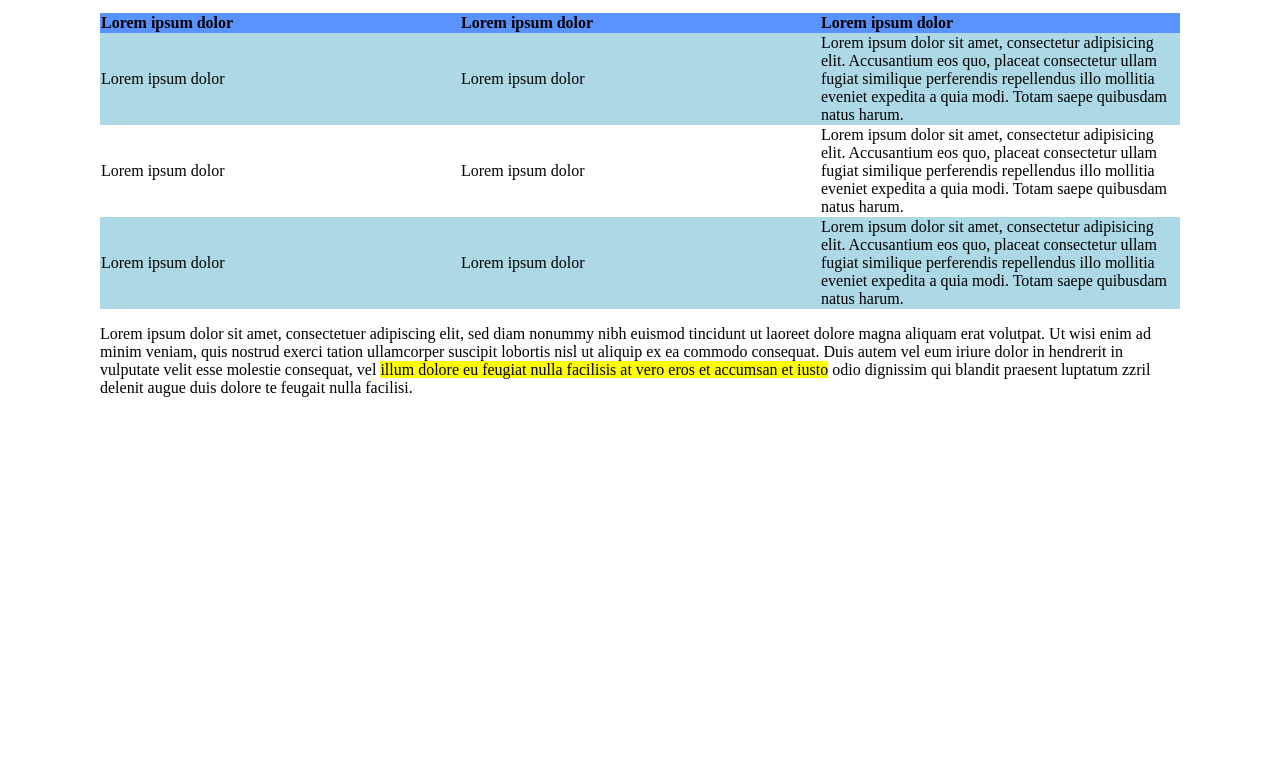
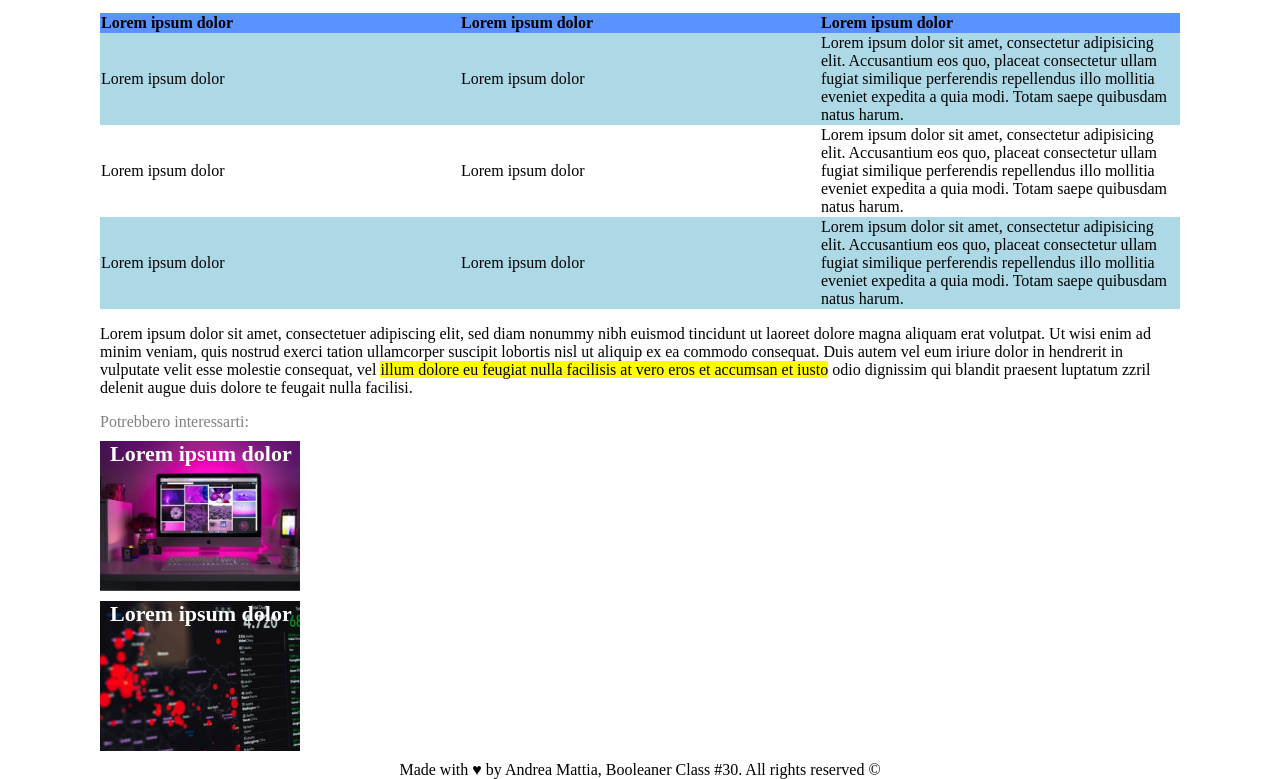
Before and after one commit to Andrea-Mattia/html-css-booleaner, a website: page index.html in a window 1280 px wide. Shown: the part 692-1471 px from the top of the page. Before the commit the page ends 1105 px from the top, so only its background shows below. Drawn offline with Linux system fonts and the light colour scheme.

Commit message:
add bottom img

```diff
--- a/css/main.css
+++ b/css/main.css
@@ -77,3 +77,40 @@ header {
 .second-p {
   background-color: yellow;
 }
+
+.bottom {
+  color: gray;
+}
+
+.bot-img1 {
+  color: white;
+  background-image: url('../img/monitor.jpg');
+  background-repeat: no-repeat;
+  background-size: cover;
+  margin-top: 10px;
+  text-align: left;
+  font-size: 22px;
+  width: 200px;
+  height: 150px;
+}
+
+.bot-img2 {
+  color: white;
+  background-image: url('../img/graph.jpg');
+  background-repeat: no-repeat;
+  background-size: cover;
+  margin-top: 10px;
+  text-align: left;
+  font-size: 22px;
+  width: 200px;
+  height: 150px;
+}
+
+.str {
+  margin-left: 10px;
+}
+
+.foot {
+  margin-top: 10px;
+  text-align: center;
+}
--- a/index.html
+++ b/index.html
@@ -88,7 +88,19 @@
         <section>  <!--Second Paragraph-->
           <p>Lorem ipsum dolor sit amet, consectetuer adipiscing elit, sed diam nonummy nibh euismod tincidunt ut laoreet dolore magna aliquam erat volutpat. Ut wisi enim ad minim veniam, quis nostrud exerci tation ullamcorper suscipit lobortis nisl ut aliquip ex ea commodo consequat. Duis autem vel eum iriure dolor in hendrerit in vulputate velit esse molestie consequat, vel <span class="second-p">illum dolore eu feugiat nulla facilisis at vero eros et accumsan et iusto</span> odio dignissim qui blandit praesent luptatum zzril delenit augue duis dolore te feugait nulla facilisi.</p>
         </section>
+        <section>  <!--Bottom images-->
+          <div class="bottom">
+            Potrebbero interessarti:
+            <div class="bot-img1">
+              <strong class="str">Lorem ipsum dolor</strong>
+            </div>
+            <div class="bot-img2">
+              <strong class="str">Lorem ipsum dolor</strong>
+            </div>
+          </div>
+        </section>
       </main>
+      <footer class="foot">Made with &hearts; by Andrea Mattia, Booleaner Class #30. All rights reserved &copy;</footer>
     </div>
   </body>
 </html>
```
